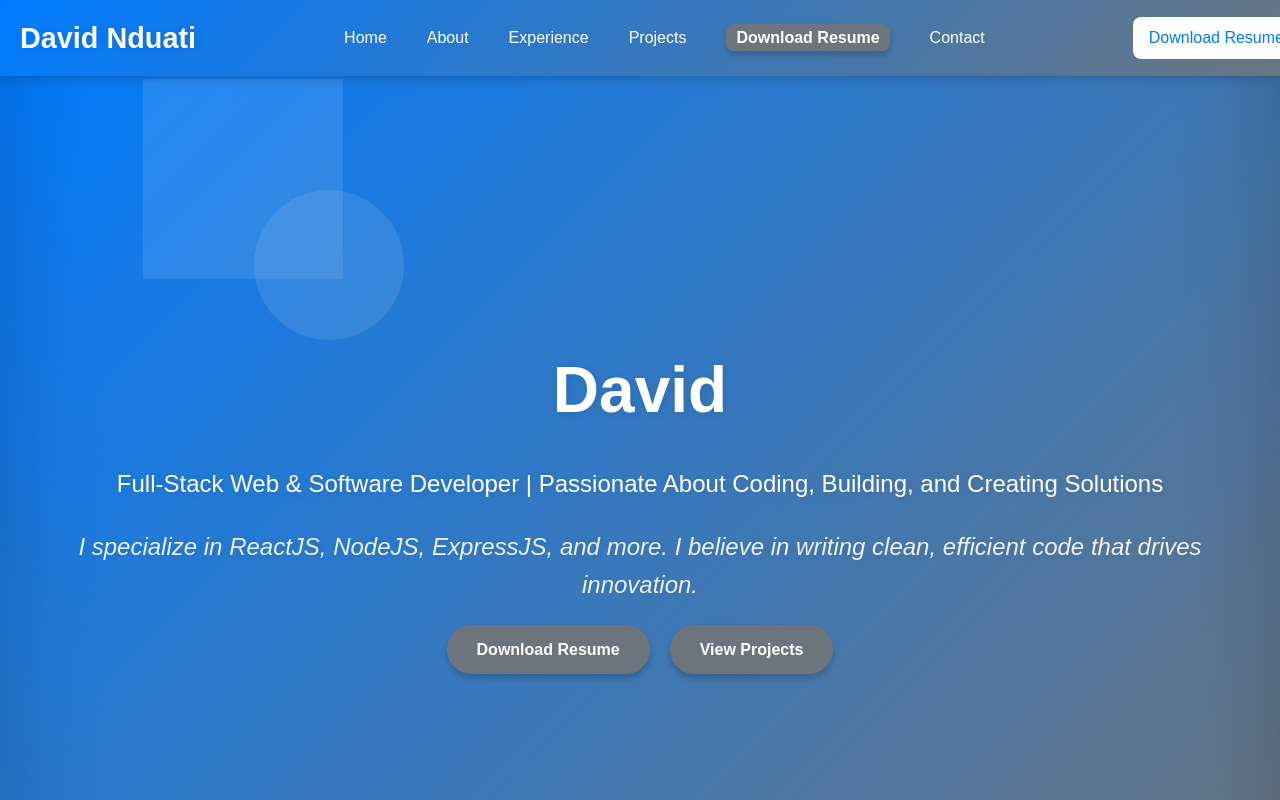
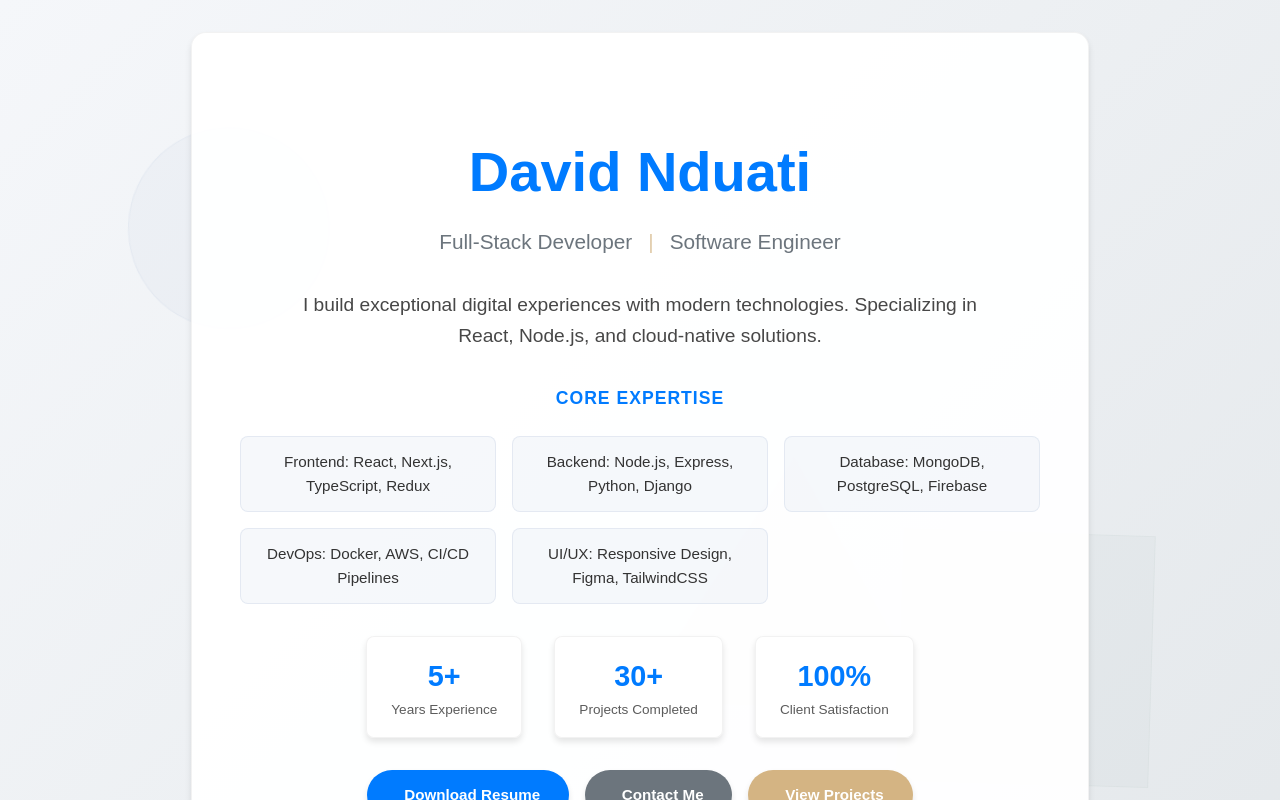
Before and after one commit to D-nduati/PortFolio4, a React (Create React App) app: page / in a window 1280 px wide. Shown: the top 800 px of the page. Built offline with nearby package versions, Linux system fonts and the light colour scheme.

Commit message:
fix: navigation of the routes

```diff
--- a/package.json
+++ b/package.json
@@ -7,6 +7,7 @@
     "bootstrap": "^5.1.3",
     "react": "^18.1.0",
     "react-dom": "^18.1.0",
+    "react-router": "^7.4.1",
     "react-scripts": "^5.0.1",
     "react-scroll": "^1.9.2"
   },
--- a/src/components/Home.jsx
+++ b/src/components/Home.jsx
@@ -5,20 +5,79 @@ const Home = () => {
   return (
     <section id="home" className="home-section">
       <div className="home-content">
-        <h1 className="animated-text">David</h1>
-        <p className="animated-text">Full-Stack Web & Software Developer | Passionate About Coding, Building, and Creating Solutions</p>
-        <p className="intro-text">I specialize in ReactJS, NodeJS, ExpressJS, and more. I believe in writing clean, efficient code that drives innovation.</p>
+        <div className="profile-header">
+          <h1 className="animated-text">David Nduati</h1>
+          <div className="title-container">
+            <span className="job-title">Full-Stack Developer</span>
+            <span className="job-divider">|</span>
+            <span className="job-title">Software Engineer</span>
+          </div>
+        </div>
+
+        <p className="intro-text">
+          I build exceptional digital experiences with modern technologies.
+          Specializing in React, Node.js, and cloud-native solutions.
+        </p>
+
+        <div className="expertise-section">
+          <h3 className="expertise-title">Core Expertise</h3>
+          <ul className="expertise-list">
+            <li>Frontend: React, Next.js, TypeScript, Redux</li>
+            <li>Backend: Node.js, Express, Python, Django</li>
+            <li>Database: MongoDB, PostgreSQL, Firebase</li>
+            <li>DevOps: Docker, AWS, CI/CD Pipelines</li>
+            <li>UI/UX: Responsive Design, Figma, TailwindCSS</li>
+          </ul>
+        </div>
+
+        <div className="stats-container">
+          <div className="stat-item">
+            <span className="stat-number">5+</span>
+            <span className="stat-label">Years Experience</span>
+          </div>
+          <div className="stat-item">
+            <span className="stat-number">30+</span>
+            <span className="stat-label">Projects Completed</span>
+          </div>
+          <div className="stat-item">
+            <span className="stat-number">100%</span>
+            <span className="stat-label">Client Satisfaction</span>
+          </div>
+        </div>
+
         <div className="button-container">
-        <a href="resume.pdf" download="David Nduati Resume.pdf" className="resume-button floating-button">
-  Download Resume
-</a>
+          <a
+            href="resume.pdf"
+            download="David_Nduati_Resume.pdf"
+            className="resume-button floating-button"
+          >
+            <i className="fas fa-download"></i> Download Resume
+          </a>
+          <a href="#contact" className="contact-button floating-button">
+            <i className="fas fa-envelope"></i> Contact Me
+          </a>
+          <a href="#projects" className="projects-button floating-button">
+            <i className="fas fa-code"></i> View Projects
+          </a>
+        </div>
 
-          <a href="#projects" className="view-projects-button floating-button">View Projects</a>
+        <div className="social-links">
+          <a href="https://github.com/yourusername" target="_blank" rel="noopener noreferrer">
+            <i className="fab fa-github"></i>
+          </a>
+          <a href="https://linkedin.com/in/yourusername" target="_blank" rel="noopener noreferrer">
+            <i className="fab fa-linkedin"></i>
+          </a>
+          <a href="https://twitter.com/yourusername" target="_blank" rel="noopener noreferrer">
+            <i className="fab fa-twitter"></i>
+          </a>
         </div>
       </div>
+
       <div className="background-shapes">
         <div className="circle-shape"></div>
         <div className="square-shape"></div>
+        <div className="triangle-shape"></div>
       </div>
     </section>
   );
--- a/src/components/NavBar.jsx
+++ b/src/components/NavBar.jsx
@@ -29,18 +29,13 @@ const Navbar = () => {
     <nav className={`navbar ${isScrolled ? 'scrolled' : ''}`}>
       <div className="navbar-brand">David Nduati</div>
       <div className={`navbar-links ${isMobile ? 'active' : ''}`}>
-        <Link to="home" smooth={true} onClick={() => setIsMobile(false)}>Home</Link>
-        <Link to="about" smooth={true} onClick={() => setIsMobile(false)}>About</Link>
-        <Link to="experience" smooth={true} onClick={() => setIsMobile(false)}>Experience</Link>
-        <Link to="projects" smooth={true} onClick={() => setIsMobile(false)}>Projects</Link>
-        <Link to="resume" smooth={true} onClick={() => setIsMobile(false)}>
-        <a href="resume.pdf" download="David Nduati Resume.pdf" className="resume-button floating-button">
-  Download Resume
-</a>
-</Link>
-        <Link to="contact" smooth={true} onClick={() => setIsMobile(false)}>Contact</Link>
+        <Link to="/home" smooth={true} onClick={() => setIsMobile(false)}>Home</Link>
+        <Link to="/about" smooth={true} onClick={() => setIsMobile(false)}>About</Link>
+        <Link to="/experience" smooth={true} onClick={() => setIsMobile(false)}>Experience</Link>
+        <Link to="/projects" smooth={true} onClick={() => setIsMobile(false)}>Projects</Link>
+        <Link to="/resume" smooth={true} onClick={() => setIsMobile(false)}>Download Resume</Link>
+        <Link to="/contact" smooth={true} onClick={() => setIsMobile(false)}>Contact</Link>
       </div>
-      <a href="resume.pdf" download className="resume-download-button">Download Resume</a>
       <div className="hamburger" onClick={toggleMobileMenu}>
         <div className="line"></div>
         <div className="line"></div>
--- a/src/components/styles/Home.css
+++ b/src/components/styles/Home.css
@@ -1,79 +1,271 @@
-/* Home.css */
+/* Home.css - Subtle Color Scheme */
 :root {
-  --primary-color: #6a11cb;
-  --hover-color: #2575fc;
-  --light-text-color: #ffffff;
-  --secondary-color: #ff7e5f;
-  --text-shadow: 2px 2px 10px rgba(0, 0, 0, 0.1);
+  --primary-color: #4a6fa5; /* Muted blue */
+  --secondary-color: #6b8c7d; /* Sage green */
+  --accent-color: #d4b483; /* Warm beige */
+  --light-color: #f8f9fa; /* Off-white */
+  --dark-color: #333333; /* Dark gray */
+  --text-shadow: 1px 1px 3px rgba(0, 0, 0, 0.1);
+  --box-shadow: 0 5px 15px rgba(0, 0, 0, 0.1);
+  --transition: all 0.3s ease-in-out;
 }
 
 .home-section {
   display: flex;
   justify-content: center;
   align-items: center;
-  height: 100vh;
-  background: linear-gradient(135deg, var(--primary-color), var(--secondary-color));
-  color: var(--light-text-color);
+  min-height: 100vh;
+  padding: 2rem;
+  background: linear-gradient(135deg, #f5f7fa 0%, #e4e8eb 100%);
+  color: var(--dark-color);
   text-align: center;
   overflow: hidden;
   position: relative;
-  box-shadow: inset 0px 0px 100px rgba(0, 0, 0, 0.2);
 }
 
 .home-content {
   position: relative;
   z-index: 1;
+  max-width: 900px;
+  padding: 3rem;
+  background: rgba(255, 255, 255, 0.95);
+  border-radius: 15px;
+  box-shadow: var(--box-shadow);
+  animation: fadeIn 1s ease;
+  border: 1px solid rgba(0, 0, 0, 0.05);
 }
 
-.home-content h1 {
-  font-size: 4rem;
-  font-weight: bold;
-  margin-bottom: 10px;
+.profile-header h1 {
+  font-size: 3.5rem;
+  font-weight: 700;
+  margin-bottom: 0.5rem;
+  color: var(--primary-color);
   animation: fadeInDown 1s ease;
-  text-shadow: var(--text-shadow);
 }
 
-.home-content p {
-  font-size: 1.5rem;
-  margin-bottom: 20px;
-  animation: fadeInUp 1s ease;
-  text-shadow: var(--text-shadow);
+.title-container {
+  display: flex;
+  justify-content: center;
+  align-items: center;
+  gap: 1rem;
+  margin-bottom: 2rem;
+  animation: fadeInUp 0.8s ease;
+}
+
+.job-title {
+  font-size: 1.3rem;
+  font-weight: 500;
+  color: var(--secondary-color);
+}
+
+.job-divider {
+  font-size: 1.3rem;
+  color: var(--accent-color);
+  opacity: 0.7;
 }
 
 .intro-text {
   font-size: 1.2rem;
-  margin-bottom: 40px;
-  font-style: italic;
-  animation: fadeInUp 1.5s ease;
+  line-height: 1.6;
+  margin-bottom: 2rem;
+  color: var(--dark-color);
   opacity: 0.9;
-  text-shadow: var(--text-shadow);
+  animation: fadeInUp 1s ease;
+  max-width: 700px;
+  margin-left: auto;
+  margin-right: auto;
+}
+
+.expertise-section {
+  margin: 2rem 0;
+  text-align: center;
+  animation: fadeInUp 1.2s ease;
+}
+
+.expertise-title {
+  font-size: 1.1rem;
+  margin-bottom: 1.5rem;
+  color: var(--primary-color);
+  text-transform: uppercase;
+  letter-spacing: 1px;
+}
+
+.expertise-list {
+  display: grid;
+  grid-template-columns: repeat(auto-fit, minmax(250px, 1fr));
+  gap: 1rem;
+  padding: 0;
+  list-style: none;
+  margin: 0 auto;
+  max-width: 800px;
+}
+
+.expertise-list li {
+  background: rgba(74, 111, 165, 0.05);
+  padding: 0.8rem 1.2rem;
+  border-radius: 8px;
+  font-size: 0.95rem;
+  transition: var(--transition);
+  color: var(--dark-color);
+  border: 1px solid rgba(74, 111, 165, 0.1);
+}
+
+.expertise-list li:hover {
+  background: rgba(74, 111, 165, 0.1);
+  transform: translateY(-3px);
+}
+
+.stats-container {
+  display: flex;
+  justify-content: center;
+  gap: 2rem;
+  margin: 2rem 0;
+  animation: fadeInUp 1.4s ease;
+}
+
+.stat-item {
+  display: flex;
+  flex-direction: column;
+  background: rgba(255, 255, 255, 0.7);
+  padding: 1rem 1.5rem;
+  border-radius: 8px;
+  transition: var(--transition);
+  border: 1px solid rgba(0, 0, 0, 0.05);
+  box-shadow: var(--box-shadow);
+}
+
+.stat-item:hover {
+  transform: scale(1.05);
+}
+
+.stat-number {
+  font-size: 1.8rem;
+  font-weight: 700;
+  color: var(--primary-color);
+}
+
+.stat-label {
+  font-size: 0.85rem;
+  color: var(--dark-color);
+  opacity: 0.8;
 }
 
 .button-container {
   display: flex;
   justify-content: center;
-  gap: 20px;
+  flex-wrap: wrap;
+  gap: 1rem;
+  margin: 2rem 0;
 }
 
 .floating-button {
-  padding: 12px 30px;
-  font-size: 1rem;
+  display: flex;
+  align-items: center;
+  gap: 0.5rem;
+  padding: 0.8rem 1.8rem;
+  font-size: 0.95rem;
   font-weight: 600;
   text-decoration: none;
-  border-radius: 25px;
+  border-radius: 50px;
+  color: white;
+  box-shadow: var(--box-shadow);
+  transition: var(--transition);
+  border: none;
+  cursor: pointer;
+}
+
+.resume-button {
+  background: var(--primary-color);
+}
+
+.contact-button {
   background: var(--secondary-color);
-  color: var(--light-text-color);
-  box-shadow: 0 4px 6px rgba(0, 0, 0, 0.2);
-  transition: transform 0.3s ease-in-out, background 0.3s ease;
+}
+
+.projects-button {
+  background: var(--accent-color);
 }
 
 .floating-button:hover {
-  background: var(--primary-color);
-  transform: translateY(-5px);
+  transform: translateY(-3px);
+  box-shadow: 0 8px 20px rgba(0, 0, 0, 0.15);
+  opacity: 0.9;
 }
 
 .floating-button:active {
-  transform: translateY(2px);
+  transform: translateY(1px);
+}
+
+.social-links {
+  display: flex;
+  justify-content: center;
+  gap: 1.5rem;
+  margin-top: 2rem;
+  animation: fadeInUp 1.6s ease;
+}
+
+.social-links a {
+  color: var(--primary-color);
+  font-size: 1.3rem;
+  transition: var(--transition);
+  opacity: 0.7;
+}
+
+.social-links a:hover {
+  transform: translateY(-3px);
+  opacity: 1;
+  color: var(--secondary-color);
+}
+
+.background-shapes {
+  position: absolute;
+  top: 0;
+  left: 0;
+  width: 100%;
+  height: 100%;
+  overflow: hidden;
+  z-index: 0;
+}
+
+.circle-shape {
+  width: 200px;
+  height: 200px;
+  border-radius: 50%;
+  background: rgba(74, 111, 165, 0.03);
+  position: absolute;
+  top: 15%;
+  left: 10%;
+  animation: float 15s infinite ease-in-out;
+  border: 1px solid rgba(74, 111, 165, 0.05);
+}
+
+.square-shape {
+  width: 250px;
+  height: 250px;
+  background: rgba(107, 140, 125, 0.03);
+  position: absolute;
+  bottom: 15%;
+  right: 10%;
+  animation: float 20s infinite ease-in-out reverse;
+  border: 1px solid rgba(107, 140, 125, 0.05);
+}
+
+.triangle-shape {
+  width: 0;
+  height: 0;
+  border-left: 150px solid transparent;
+  border-right: 150px solid transparent;
+  border-bottom: 250px solid rgba(212, 180, 131, 0.03);
+  position: absolute;
+  top: 50%;
+  left: 50%;
+  transform: translate(-50%, -50%) rotate(45deg);
+  animation: float 18s infinite ease-in-out;
+}
+
+@keyframes fadeIn {
+  from { opacity: 0; }
+  to { opacity: 1; }
 }
 
 @keyframes fadeInDown {
@@ -100,109 +292,41 @@
 
 @keyframes float {
   0%, 100% {
-    transform: translateY(0);
+    transform: translateY(0) rotate(0deg);
   }
   50% {
-    transform: translateY(-10px);
+    transform: translateY(-15px) rotate(3deg);
   }
 }
 
-.background-shapes {
-  position: absolute;
-  top: 20%;
-  left: 20%;
-  z-index: 0;
-}
+/* Responsive adjustments */
+@media (max-width: 768px) {
+  .home-content {
+    padding: 2rem 1.5rem;
+  }
 
-.circle-shape {
-  width: 150px;
-  height: 150px;
-  border-radius: 50%;
-  background: rgba(255, 255, 255, 0.1);
-  position: absolute;
-  top: -50px;
-  left: -50px;
-  animation: moveShape 15s infinite ease-in-out;
-}
+  .profile-header h1 {
+    font-size: 2.5rem;
+  }
 
-.square-shape {
-  width: 200px;
-  height: 200px;
-  background: rgba(255, 255, 255, 0.1);
-  position: absolute;
-  bottom: -50px;
-  right: -50px;
-  animation: moveShape 20s infinite ease-in-out;
-}
+  .job-title {
+    font-size: 1rem;
+  }
 
-@keyframes moveShape {
-  0% {
-    transform: translate(0, 0);
+  .stats-container {
+    flex-direction: column;
+    gap: 1rem;
   }
-  50% {
-    transform: translate(50px, 50px);
+
+  .button-container {
+    flex-direction: column;
   }
-  100% {
-    transform: translate(0, 0);
+
+  .expertise-list {
+    grid-template-columns: 1fr;
+  }
+
+  .intro-text {
+    font-size: 1.1rem;
   }
 }
-
-/* Home.css
-.home-section {
-  display: flex;
-  justify-content: center;
-  align-items: center;
-  height: 100vh;
-  background: linear-gradient(135deg, var(--primary-color), var(--hover-color));
-  color: var(--light-text-color);
-  text-align: center;
-  overflow: hidden;
-  position: relative;
-}
-
-.home-content h1 {
-  font-size: 3.5rem;
-  margin-bottom: 10px;
-  animation: fadeInDown 1s ease;
-}
-
-.home-content p {
-  font-size: 1.5rem;
-  margin-bottom: 20px;
-  animation: fadeInUp 1s ease;
-}
-
-.floating-button {
-  animation: float 3s ease-in-out infinite;
-}
-
-@keyframes fadeInDown {
-  from {
-    opacity: 0;
-    transform: translateY(-20px);
-  }
-  to {
-    opacity: 1;
-    transform: translateY(0);
-  }
-}
-
-@keyframes fadeInUp {
-  from {
-    opacity: 0;
-    transform: translateY(20px);
-  }
-  to {
-    opacity: 1;
-    transform: translateY(0);
-  }
-}
-
-@keyframes float {
-  0%, 100% {
-    transform: translateY(0);
-  }
-  50% {
-    transform: translateY(-10px);
-  }
-} */
--- a/src/components/styles/Navbar.css
+++ b/src/components/styles/Navbar.css
@@ -1,6 +1,6 @@
 :root {
-  --primary-color: #6a11cb;
-  --secondary-color: #2575fc;
+  --primary-color: hsl(194, 85%, 43%);
+  --secondary-color: #2f807e;
   --hover-color: #ff7e5f;
   --light-text-color: #ffffff;
   --text-shadow: 2px 2px 10px rgba(0, 0, 0, 0.1);
@@ -10,7 +10,7 @@
 .navbar {
   position: fixed;
   top: 0;
-  width: 100%;
+  width: 97%;
   display: flex;
   justify-content: space-between;
   align-items: center;
--- a/src/index.js
+++ b/src/index.js
@@ -1,15 +1,52 @@
 import React from 'react';
 import ReactDOM from 'react-dom/client';
 import './index.css';
-// import BrowserRouter from 'react-dom'
-import App from './components/App.jsx'
+import {
+	createBrowserRouter,
+	RouterProvider,
+  } from "react-router";import App from './components/App.jsx'
+import About from './components/About.jsx';
+import Experience from './components/Exerience.jsx';
+import Resume from './components/Resume.jsx';
+import Contact from './components/Contact.jsx';
+import Home from './components/Home.jsx';
+import Projects from './components/Projects.jsx';
+
+
+const router = createBrowserRouter([
+	{
+		path: "/",
+		element: <Home />,
+	},
+	{
+		path: "/about",
+		element: <About />,
+	},
+	{
+		path: "/experience",
+		element: <Experience />,
+	},
+	{
+		path: "/projects",
+		element: <Projects />,
+	},
+	{
+		path: "/resume",
+		element: <Resume />,
+	},
+	{
+		path: "/contact",
+		element: <Contact />,
+	},
+]);
+
+
 
 
 const root = ReactDOM.createRoot(document.getElementById('root'));
 
 root.render(
-	<>
-	<App />
 
-	</>
+
+	<RouterProvider router={router} />
 );
```
Also changed, not shown: src/Profile.jsx (deleted, +0 -9 lines), 1 other file (tests, documents, lock files or other folders).
